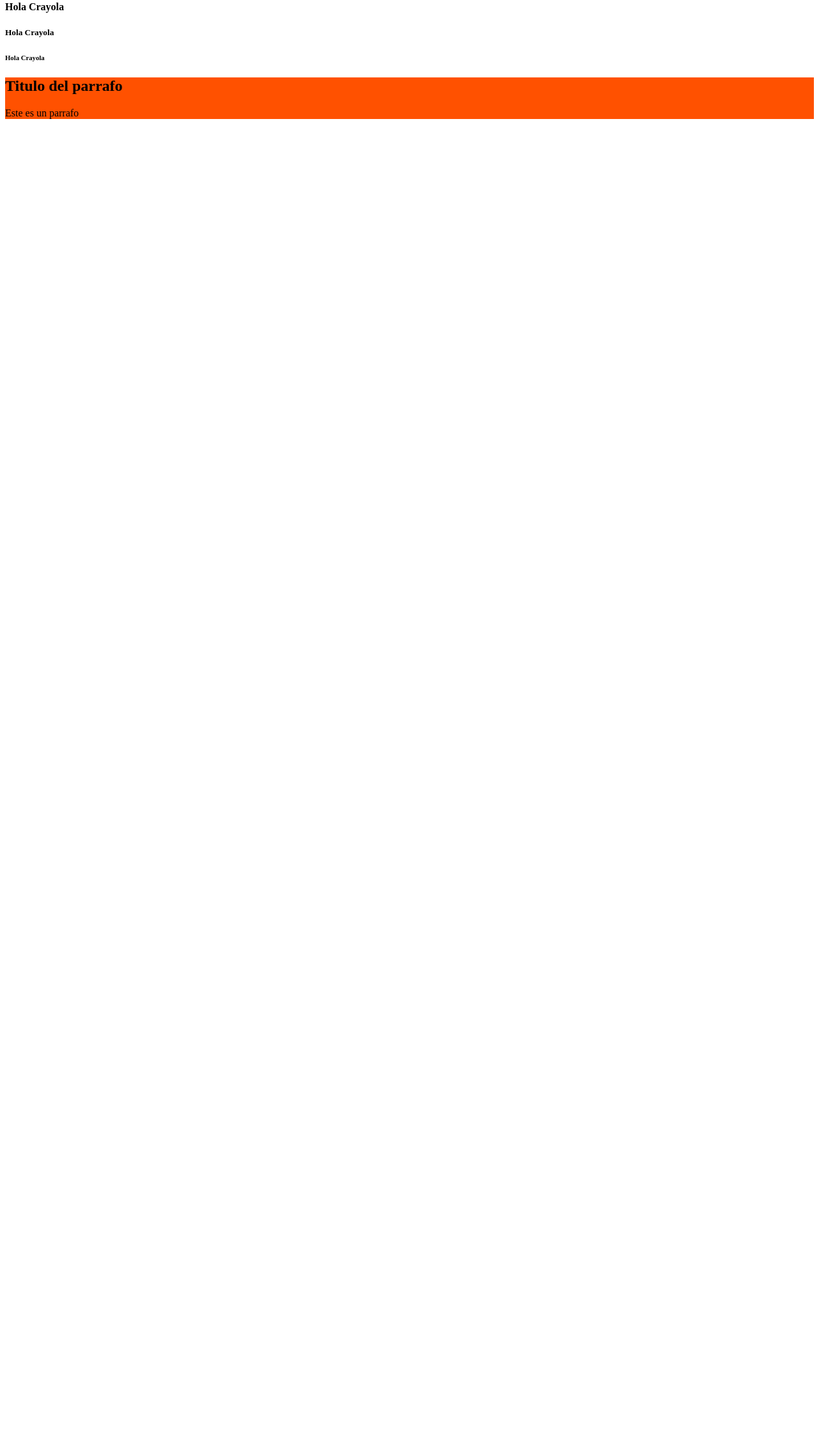
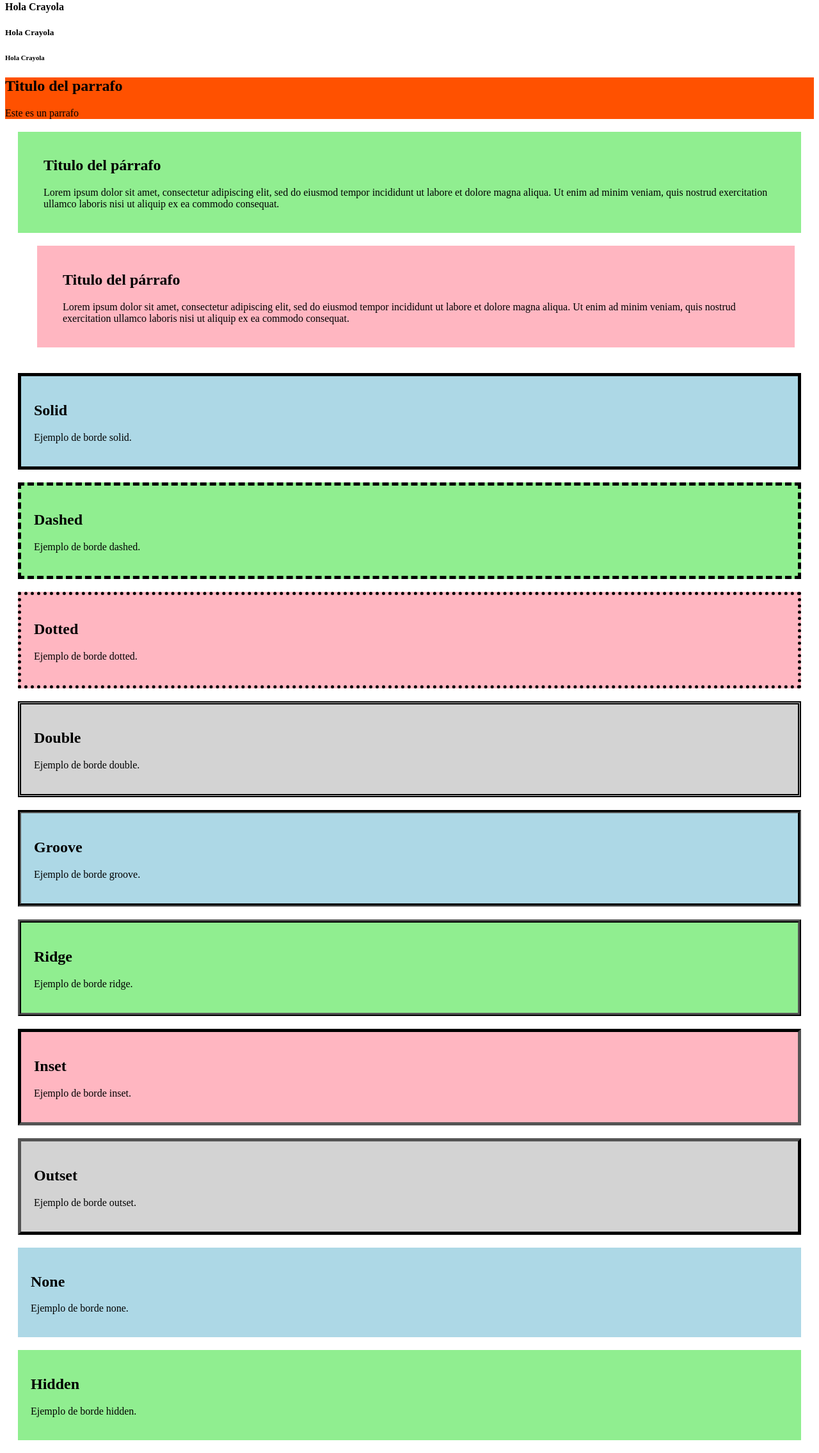
Before and after one commit to AaronRenteria/AppsWEB, a PHP site: page / in a window 1280 px wide. Shown: the part 226-2497 px from the top of the page at 64% size. Before the commit the page ends 412 px from the top, so only its background shows below. Run offline with PHP 8.4, Linux system fonts and the light colour scheme.

Commit message:
Practica con padding y margin y bordes

```diff
--- a/index.php
+++ b/index.php
@@ -8,19 +8,120 @@
     <meta charset="UTF-8">
     <meta name="viewport" content="width=device-width, initial-scale=1.0">
     <title>Document</title>
+
     <style>
         h1 {
             /* Texto */
             color: #00ffea;
         }
+
         div {
             /* Fondo */
             background: #ff5100;
         }
+
+        /* Padding forma corta */
+        .seccion{
+            background-color: lightgreen;
+            padding: 20px 40px;
+        /* Margin forma corta*/
+            margin: 20px;
+        }
+
+        /* padding y margin forma */
+        .seccion2 {
+            background-color: lightpink;
+        /* Padding forma larga */
+            padding-top: 20px;
+            padding-right: 40px;
+            padding-bottom: 20px;
+            padding-left: 40px;
+
+        /* Margin forma larga */
+            margin-top: 20px;
+            margin-right: 30px;
+            margin-bottom: 40px;
+            margin-left: 50px;
+        }
+
+        /* BORDES */
+
+        .solid {
+            background-color: lightblue;
+            padding: 20px;
+            margin: 20px;
+            border: 5px solid black;
+        }
+
+        .dashed {
+            background-color: lightgreen;
+            padding: 20px;
+            margin: 20px;
+            border: 5px dashed black;
+        }
+
+        .dotted {
+            background-color: lightpink;
+            padding: 20px;
+            margin: 20px;
+            border: 5px dotted black;
+        }
+
+        .double {
+            background-color: lightgray;
+            padding: 20px;
+            margin: 20px;
+            border: 5px double black;
+        }
+
+        .groove {
+            background-color: lightblue;
+            padding: 20px;
+            margin: 20px;
+            border: 5px groove black;
+        }
+
+        .ridge {
+            background-color: lightgreen;
+            padding: 20px;
+            margin: 20px;
+            border: 5px ridge black;
+        }
+
+        .inset {
+            background-color: lightpink;
+            padding: 20px;
+            margin: 20px;
+            border: 5px inset black;
+        }
+
+        .outset {
+            background-color: lightgray;
+            padding: 20px;
+            margin: 20px;
+            border: 5px outset black;
+        }
+
+        .none {
+            background-color: lightblue;
+            padding: 20px;
+            margin: 20px;
+            border: 5px none black;
+        }
+
+        .hidden {
+            background-color: lightgreen;
+            padding: 20px;
+            margin: 20px;
+            border: 5px hidden black;
+        }
+
     </style>
 </head>
+
 <body>
-    <h1>Titulo</h1>
+        <h1>Titulo</h1>
+
     <h1>Hola Crayola</h1>
     <h2>Hola Crayola</h2>
     <h3>Hola Crayola</h3>
@@ -33,5 +134,78 @@
 
         <p>Este es un parrafo</p>
     </div>
+
+    <div class="seccion">
+        <h2>Titulo del párrafo</h2>
+        <p>
+            Lorem ipsum dolor sit amet, consectetur adipiscing elit,
+            sed do eiusmod tempor incididunt ut labore et dolore magna aliqua.
+            Ut enim ad minim veniam, quis nostrud exercitation ullamco laboris
+            nisi ut aliquip ex ea commodo consequat.
+        </p>
+    </div>
+
+    <!-- PADDING Y MARGIN FORMA LARGA -->
+    <div class="seccion2">
+        <h2>Titulo del párrafo</h2>
+        <p>
+            Lorem ipsum dolor sit amet, consectetur adipiscing elit,
+            sed do eiusmod tempor incididunt ut labore et dolore magna aliqua.
+            Ut enim ad minim veniam, quis nostrud exercitation ullamco laboris
+            nisi ut aliquip ex ea commodo consequat.
+        </p>
+    </div>
+
+    <div class="solid">
+        <h2>Solid</h2>
+        <p>Ejemplo de borde solid.</p>
+    </div>
+
+    <div class="dashed">
+        <h2>Dashed</h2>
+        <p>Ejemplo de borde dashed.</p>
+    </div>
+
+    <div class="dotted">
+        <h2>Dotted</h2>
+        <p>Ejemplo de borde dotted.</p>
+    </div>
+
+    <div class="double">
+        <h2>Double</h2>
+        <p>Ejemplo de borde double.</p>
+    </div>
+
+    <div class="groove">
+        <h2>Groove</h2>
+        <p>Ejemplo de borde groove.</p>
+    </div>
+
+    <div class="ridge">
+        <h2>Ridge</h2>
+        <p>Ejemplo de borde ridge.</p>
+    </div>
+
+    <div class="inset">
+        <h2>Inset</h2>
+        <p>Ejemplo de borde inset.</p>
+    </div>
+
+    <div class="outset">
+        <h2>Outset</h2>
+        <p>Ejemplo de borde outset.</p>
+    </div>
+
+    <div class="none">
+        <h2>None</h2>
+        <p>Ejemplo de borde none.</p>
+    </div>
+
+    <div class="hidden">
+        <h2>Hidden</h2>
+        <p>Ejemplo de borde hidden.</p>
+    </div>
+
+
 </body>
 </html>
```
